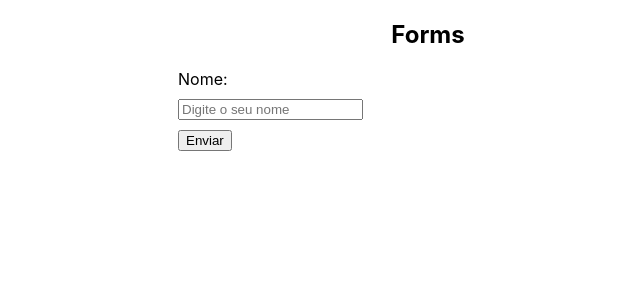
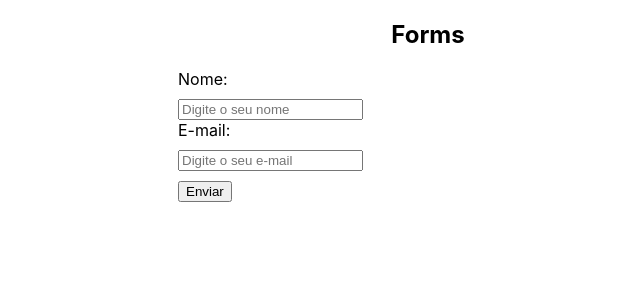
Before and after one commit to antoniolvitall/formularios-com-react, a React (Create React App) app in the folder form/: page / in a window 1280 px wide. Shown: the top 300 px of the page, without its empty margins (212-852 px from the left). Built offline with nearby package versions, Linux system fonts and the light colour scheme.

Commit message:
label envolvendo input

```diff
--- a/form/src/components/MyForm.js
+++ b/form/src/components/MyForm.js
@@ -3,12 +3,17 @@
 const MyForm = () => {
   return (
     <div>
-        {/* criacao de form */}
+        {/* 1- criacao de form */}
         <form>
             <div>
                 <label htmlFor="name">Nome:</label>
                 <input type="text" name="name" placeholder="Digite o seu nome" />
             </div>
+            {/* 2 - label envolvendo imput */}
+            <label>
+              <span>E-mail:</span>
+              <input type="email" name="email" placeholder="Digite o seu e-mail" />
+            </label>
             <input type="submit" value="Enviar" />
         </form>
     </div>
```
